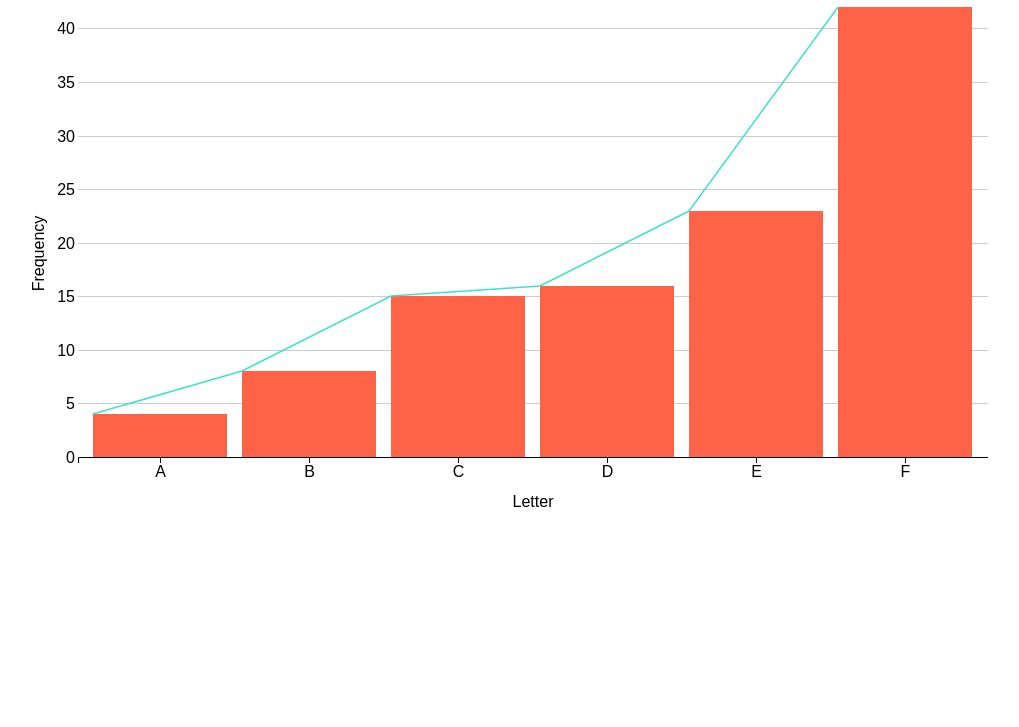
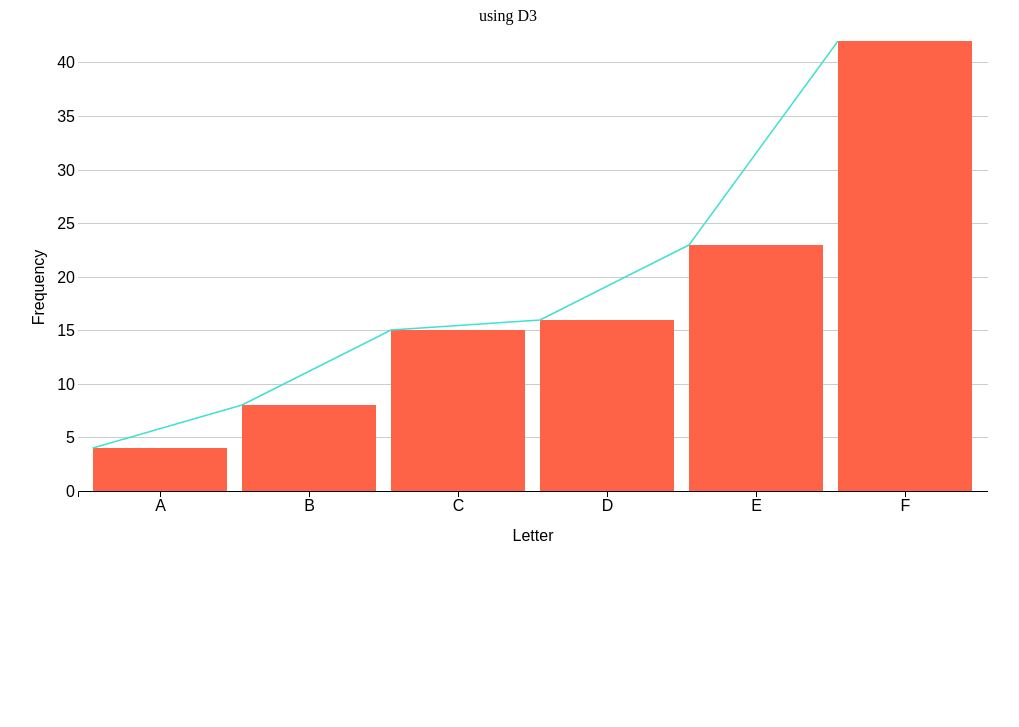
Before and after one commit to ahmedmghallab/simple-d3-bar-line-chart, a website: page index.html in a window 1280 px wide. Shown: the part 73-800 px from the top of the page, without its empty margins (132-1151 px from the left). Drawn offline with nearby package versions, Linux system fonts and the light colour scheme.

Commit message:
Add <p> tag

```diff
--- a/index.html
+++ b/index.html
@@ -23,6 +23,7 @@
 </style>
 <div class="container">
   <h1>Simple bar line chart</h1>
+  <p>using D3</p>
   <svg width="960" height="500"></svg>
 </div>
 
```
